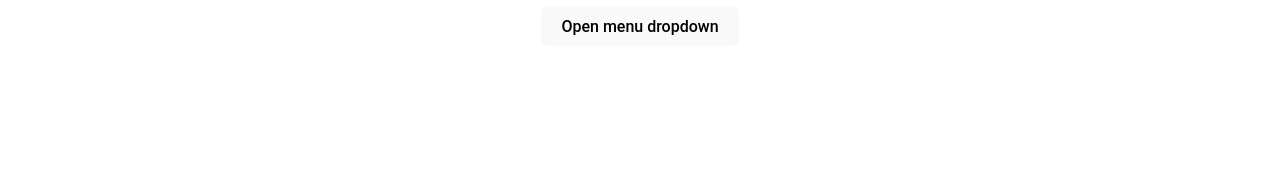
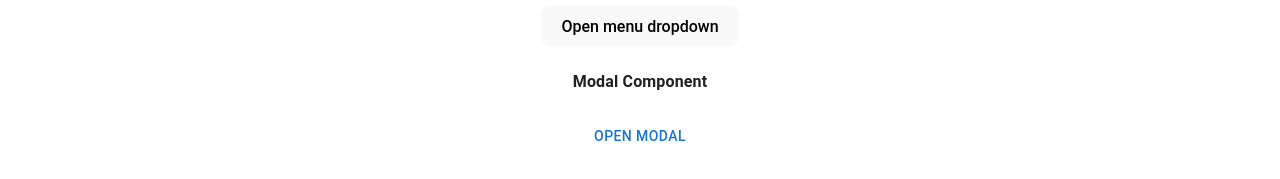
Before and after one commit to GuilhermeSousaDev/MaterialUI, a React (Vite) app in the folder react-ui/: page / in a window 1280 px wide. Shown: the part 10721-10900 px from the top of the page. Before the commit the page ends 10807 px from the top, so only its background shows below. Built offline with nearby package versions, Linux system fonts and the light colour scheme.

Commit message:
Modal Component

```diff
--- a/react-ui/src/App.jsx
+++ b/react-ui/src/App.jsx
@@ -47,6 +47,7 @@ import GridComponent from './components/Grid';
 import StackComponent from './components/Stack';
 import ImageListComponent from './components/ImageList';
 import ClickAwayComponent from './components/ClickAway';
+import ModalComponent from './components/Modal';
 
 function App() {
   return (
@@ -99,6 +100,7 @@ function App() {
       <StackComponent />
       <ImageListComponent />
       <ClickAwayComponent />
+      <ModalComponent />
     </Stack>
   )
 }
--- /dev/null
+++ b/react-ui/src/components/Modal.jsx
@@ -0,0 +1,37 @@
+import { useState } from 'react';
+import { Modal, Box, Typography, Button } from '@mui/material';
+
+export default function ModalComponent() {
+  const [open, setOpen] = useState(false);
+
+  const style = {
+    position: 'absolute',
+    top: '50%',
+    left: '50%',
+    transform: 'translate(-50%, -50%)',
+    width: 400,
+    bgcolor: 'background.paper',
+    border: '2px solid #000',
+    boxShadow: 24,
+    p: 4,
+};
+
+  return (
+    <>
+      <h4>Modal Component</h4>
+
+      <Button onClick={() => setOpen(true)}>Open modal</Button>
+
+      <Modal open={open} onClose={() => setOpen(false)}>
+        <Box sx={style}>
+          <Typography id="modal-modal-title" variant="h6" component="h2">
+            Text in a modal
+          </Typography>
+          <Typography id="modal-modal-description" sx={{ mt: 2 }}>
+            Duis mollis, est non commodo luctus, nisi erat porttitor ligula.
+          </Typography>
+        </Box>
+      </Modal>
+    </>
+  )
+}
```
